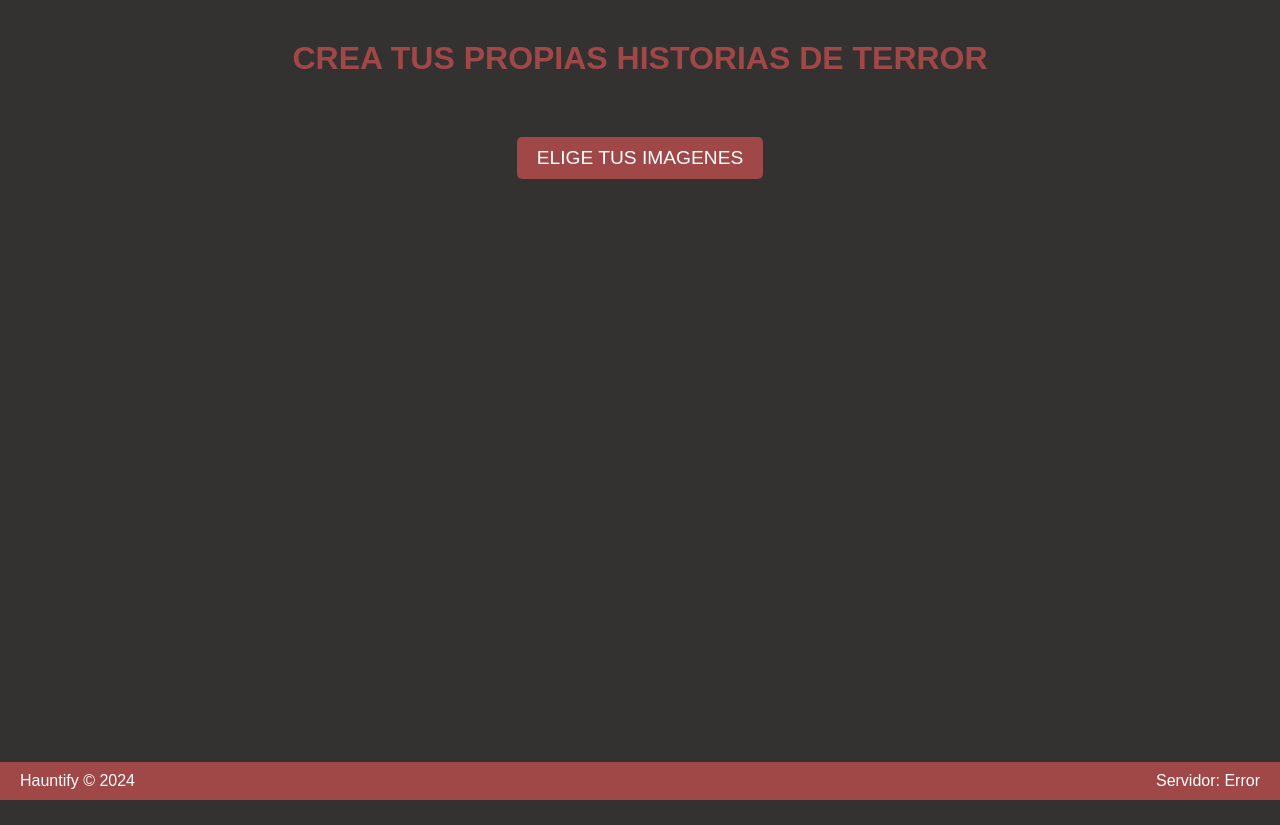
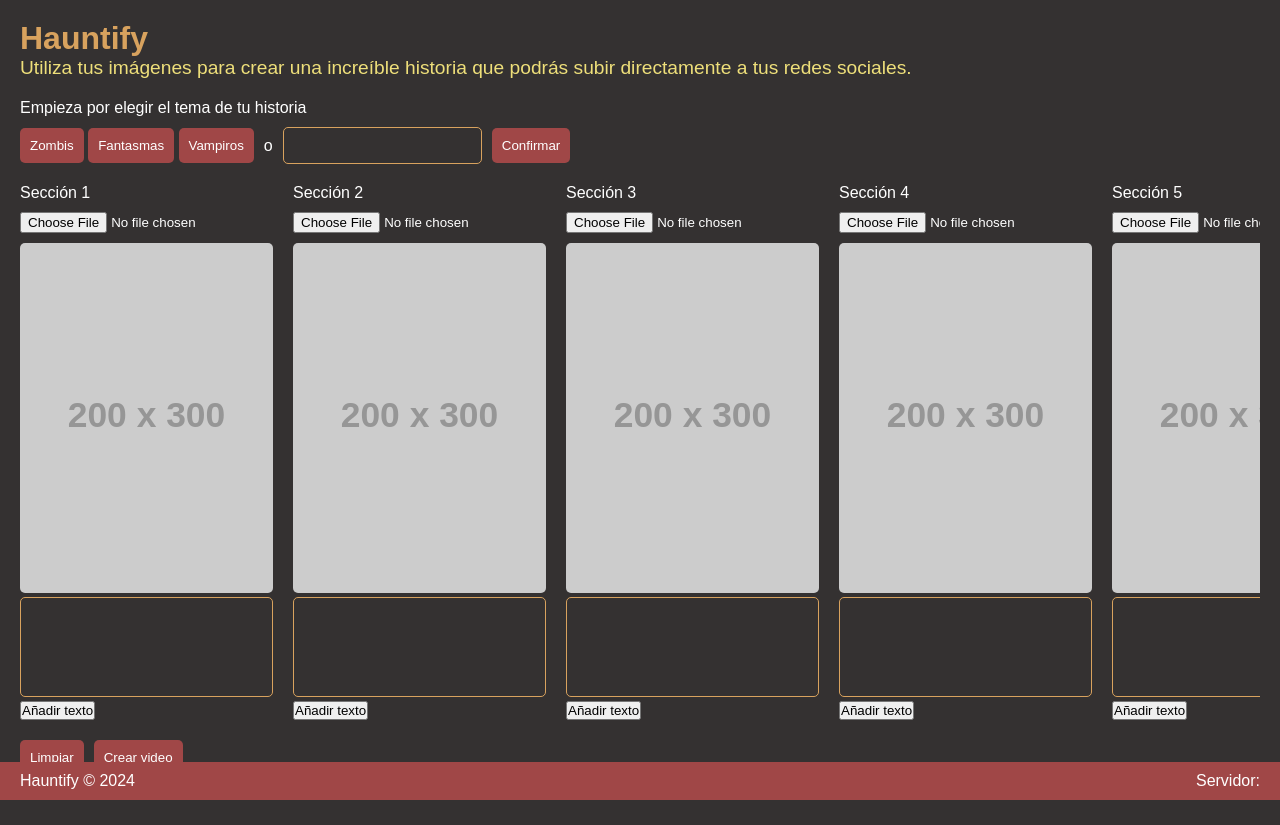
Before and after one commit to MelchorRuiz/hauntify, a plain HTML site: page docs/index.html in a window 1280 px wide. Before the commit the page ends 800 px from the top, so only its background shows below. Drawn offline with Linux system fonts and the light colour scheme; no server answers; placeholder pictures from the web are drawn by us.

Commit message:
Create user interface

```diff
--- a/docs/index.html
+++ b/docs/index.html
@@ -3,90 +3,81 @@
 <head>
   <meta charset="UTF-8">
   <meta name="viewport" content="width=device-width, initial-scale=1.0">
-  <style>
-    * {
-      margin: 0;
-      padding: 0;
-      box-sizing: border-box;
-    }
-    :root {
-      --main-color: #A04747;
-      --secondary-color: #D8A25E;
-      --terciary-color: #EEDF7A;
-      --background-color: #343131;
-    }
-    body {
-      font-family: Arial, sans-serif;
-      background-color: var(--background-color);
-      color: white;
-    }
-    header {
-      text-align: center;
-      padding: 10px 0;
-
-      & h1 {
-        text-align: center;
-        margin-top: 30px;
-        font-size: 2em;
-        color: var(--main-color);
-        text-transform: uppercase;
-      }
-    }
-    main {
-      display: flex;
-      justify-content: center;
-      align-items: center;
-      padding-top: 50px;
-
-      & button {
-        background-color: var(--main-color);
-        color: white;
-        padding: 10px 20px;
-        border: none;
-        border-radius: 5px;
-        cursor: pointer;
-        font-size: 1.2em;
-        text-transform: uppercase;
-      }
-    }
-    footer {
-      position: fixed;
-      bottom: 0;
-      width: 100%;
-      background-color: var(--main-color);
-      color: white;
-      padding: 10px 0;
-      display: flex;
-      justify-content: space-between;
-      align-items: center;
-      padding-left: 20px;
-      padding-right: 20px;
-    }
-  </style>
-  <script type="module">
-    const BASE_URL = window.location.hostname === '127.0.0.1' ? 'http://127.0.0.1:8000' : './api';
-
-    document.querySelector('button').addEventListener('click', () => {
-      alert(BASE_URL);
-    });
-
-    fetch(`${BASE_URL}/status`)
-      .then(response => response.json())
-      .then(data => {
-        document.querySelector('#status-server').textContent = data.status;
-      })
-      .catch(error => {
-        document.querySelector('#status-server').textContent = 'Error';
-      });
-  </script>
+  <link rel="stylesheet" href="./styles.css">
+  <link rel="shortcut icon" href="favicon.svg" type="image/x-icon">
+  <script src="./main.js" defer></script>
   <title>Hauntify</title>
 </head>
 <body>
   <header>
-    <h1>Crea tus propias historias de terror</h1>
+    <h1>Hauntify</h1>
+    <p>Utiliza tus imágenes para crear una increíble historia que podrás subir directamente a tus redes sociales.</p>
   </header>
   <main>
-    <button>Elige tus imagenes</button>
+    <section id="theme">
+      <p>Empieza por elegir el tema de tu historia</p>
+      <form>
+        <div>
+          <button type="button">Zombis</button>
+          <button type="button">Fantasmas</button>
+          <button type="button">Vampiros</button>
+        </div>
+        o
+        <input type="text">
+        <button type="submit">Confirmar</button>
+      </form>
+    </section>
+    <div id="history">
+      <section>
+        <p>Sección 1</p>
+        <input type="file" accept="image/*">
+        <form>
+          <img src="https://placehold.co/200x300/EEDF7A/343131?text=Aquí+irá+tu+imagen." alt="">
+          <textarea></textarea>
+          <button type="submit">Añadir texto</button>
+        </form>
+      </section>
+      <section>
+        <p>Sección 2</p>
+        <input type="file" accept="image/*">
+        <form>
+          <img src="https://placehold.co/200x300/EEDF7A/343131?text=Aquí+irá+tu+imagen." alt="">
+          <textarea></textarea>
+          <button type="submit">Añadir texto</button>
+        </form>
+      </section>
+      <section>
+        <p>Sección 3</p>
+        <input type="file" accept="image/*">
+        <form>
+          <img src="https://placehold.co/200x300/EEDF7A/343131?text=Aquí+irá+tu+imagen." alt="">
+          <textarea></textarea>
+          <button type="submit">Añadir texto</button>
+        </form>
+      </section>
+      <section>
+        <p>Sección 4</p>
+        <input type="file" accept="image/*">
+        <form>
+          <img src="https://placehold.co/200x300/EEDF7A/343131?text=Aquí+irá+tu+imagen." alt="">
+          <textarea></textarea>
+          <button type="submit">Añadir texto</button>
+        </form>
+      </section>
+      <section>
+        <p>Sección 5</p>
+        <input type="file" accept="image/*">
+        <form>
+          <img src="https://placehold.co/200x300/EEDF7A/343131?text=Aquí+irá+tu+imagen." alt="">
+          <textarea></textarea>
+          <button type="submit">Añadir texto</button>
+        </form>
+      </section>
+    </div>
+    <section id="actions">
+      <button>Limpiar</button>
+      <button>Crear video</button>
+    </section>
   </main>
   <footer>
     <p>Hauntify &copy; 2024</p>
--- /dev/null
+++ b/docs/styles.css
@@ -0,0 +1,130 @@
+* {
+  margin: 0;
+  padding: 0;
+  box-sizing: border-box;
+}
+:root {
+  --main-color: #A04747;
+  --secondary-color: #D8A25E;
+  --terciary-color: #EEDF7A;
+  --background-color: #343131;
+}
+body {
+  font-family: Arial, sans-serif;
+  background-color: var(--background-color);
+  color: white;
+}
+header {
+  padding: 20px;
+  padding-bottom: 0px;
+}
+
+header h1 {
+  font-size: 2em;
+  color: var(--secondary-color);
+}
+
+header p {
+  font-size: 1.2em;
+  color: var(--terciary-color);
+}
+main {
+  padding: 20px;
+  padding-bottom: 50px;
+  display: flex;
+  flex-direction: column;
+  gap: 20px;
+}
+
+main #theme p {
+  margin-bottom: 10px;
+}
+
+main #theme form {
+  display: flex;
+  align-items: center;
+  gap: 10px;
+}
+
+main #theme form input {
+  padding: 10px;
+  background-color: transparent;
+  color: white;
+  border: 1px solid var(--secondary-color);
+  border-radius: 5px;
+}
+
+main #theme form input:focus {
+  outline: none;
+}
+
+main #theme form button {
+  background-color: var(--main-color);
+  color: white;
+  padding: 10px;
+  border: none;
+  border-radius: 5px;
+  cursor: pointer;
+}
+
+main #history {
+  display: flex;
+  overflow: hidden;
+  gap: 20px;
+}
+
+main #history section {
+  display: flex;
+  flex-direction: column;
+  gap: 10px;
+}
+
+main #history section img {
+  width: 100%;
+  height: 350px;
+  object-fit: cover;
+  border-radius: 5px;
+}
+
+main #history section textarea {
+  width: 100%;
+  height: 100px;
+  padding: 10px;
+  background-color: transparent;
+  color: white;
+  border: 1px solid var(--secondary-color);
+  border-radius: 5px;
+  resize: none;
+}
+
+main #history section textarea:focus {
+  outline: none;
+}
+
+main #actions {
+  display: flex;
+  gap: 10px;
+}
+
+main #actions button {
+  background-color: var(--main-color);
+  color: white;
+  padding: 10px;
+  border: none;
+  border-radius: 5px;
+  cursor: pointer;
+}
+
+footer {
+  position: fixed;
+  bottom: 0;
+  width: 100%;
+  background-color: var(--main-color);
+  color: white;
+  padding: 10px 0;
+  display: flex;
+  justify-content: space-between;
+  align-items: center;
+  padding-left: 20px;
+  padding-right: 20px;
+}
```
Also changed, not shown: docs/favicon.svg (added).
